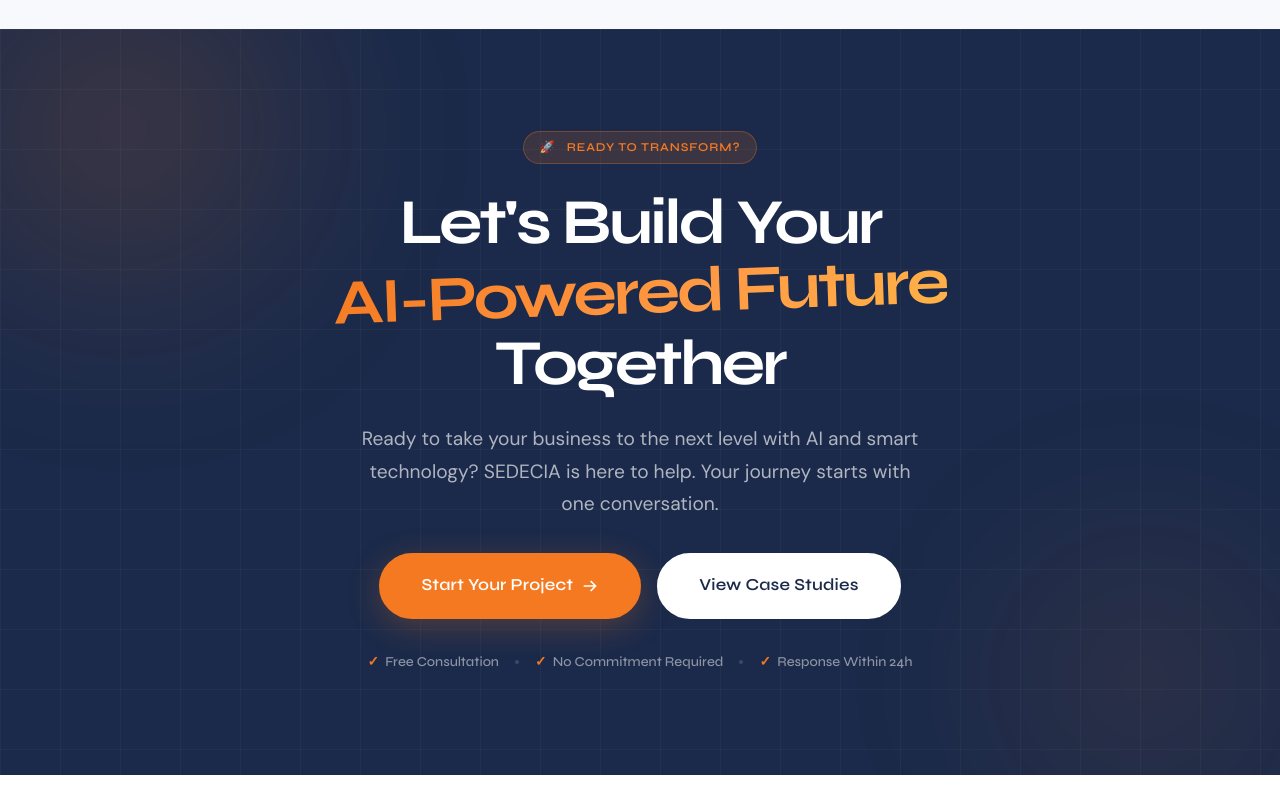
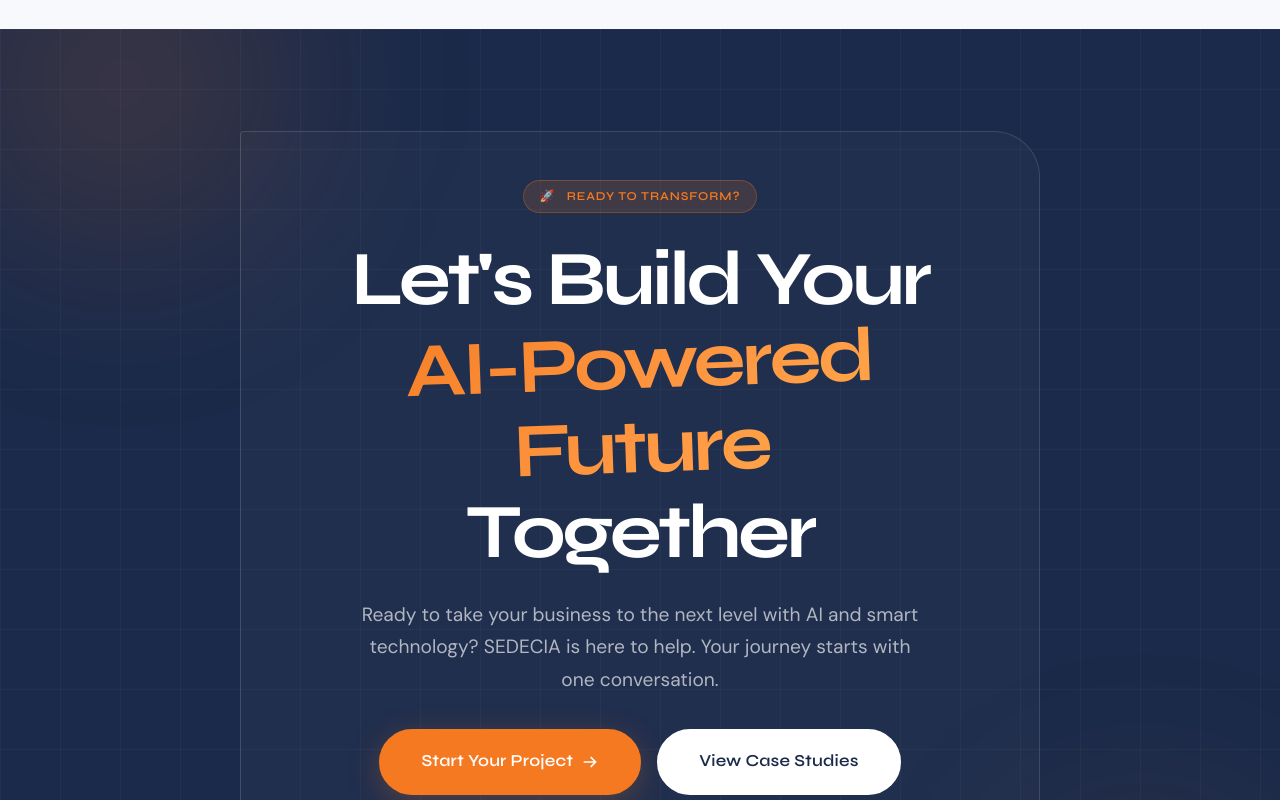
Before and after one commit to yerondereje432/sedecia, a React (Vite) app: page / in a window 1280 px wide. Shown: the part 5180-5980 px from the top of the page. Built offline with nearby package versions, Linux system fonts and the light colour scheme.

Commit message:
Update CTASection styles for improved layout

```diff
--- a/src/components/sections/CTASection.css
+++ b/src/components/sections/CTASection.css
@@ -115,3 +115,8 @@
 .cta-section__inner { position: relative; isolation: isolate; }
 .cta-section__title { letter-spacing: -.045em; }
 .cta-section__title-accent { display: inline-block; transform: rotate(-2deg); }
+
+.cta-section { border-radius: 0; }
+.cta-section__inner { padding: 3rem; border: 1px solid rgba(255,255,255,.13); border-radius: 4px 46px 4px 46px; background: rgba(255,255,255,.025); }
+.cta-section__title { font-size: clamp(2.5rem, 6vw, 5.5rem); }
+@media (max-width:640px) { .cta-section__inner { padding: 2rem 1.25rem; border-radius: 4px 28px 4px 28px; } }
```
